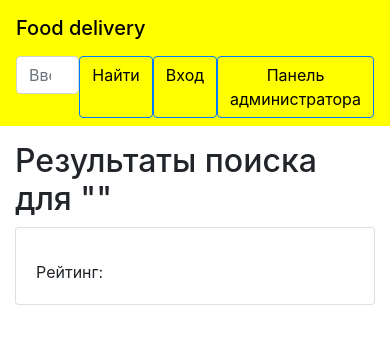
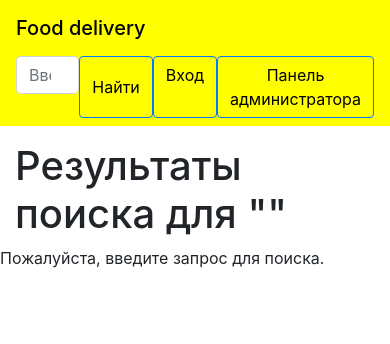
Before and after one commit to zhalalovv/https---github.com-zhalalovv-website, a Flask app: page /search in a window 390 px wide. Shown: the top 344 px of the page. Run offline with Flask 3, Linux system fonts and the light colour scheme; some libraries are stand-ins or nearby versions.

Commit message:
Полностью доделанный сайт

```diff
--- a/app.py
+++ b/app.py
@@ -23,7 +23,18 @@ def index():
 
 @app.route("/search")
 def search():
-    return render_template("search_res.html")
+    from models import db_session, Restaurant
+    query = request.args.get('query', '').strip()
+    if not query:
+        return render_template("search_res.html", query=query, results=None)
+
+    results = db_session.query(Restaurant).filter(
+        Restaurant.name.ilike(f'%{query}%')
+    ).all()
+
+    return render_template("search_res.html", query=query, results=results)
+
+
 
 @app.route('/admin_panel')
 def admin_panel():
@@ -98,6 +109,8 @@ def create_order(id):
     return redirect(url_for('index'))
 
 
+
+
 @app.route('/korzina')
 def korzina():
     return render_template("korzina.html")
--- a/templates/index.html
+++ b/templates/index.html
@@ -1,8 +1,8 @@
 {% extends "main.html" %} {% block title %}Главная{% endblock %} {% block
 content %}
 <div class="restaurants">
-  <h1>Рестораны</h1>
   <div class="container">
+    <h1>Рестораны</h1>
     <div class="row">
       {% for restaurant in rest %}
       <div class="col-md-4">
--- a/templates/main.html
+++ b/templates/main.html
@@ -22,24 +22,22 @@
       class="navbar bg-body-tertiary px-3 mb-3"
       style="background-color: yellow"
     >
-      <a href="/" class="navbar-brand h1" href="#">Food delivery</a>
+      <a href="/" class="navbar-brand h1">Food delivery</a>
       <div class="d-flex ml-auto">
-        <form class="d-flex">
+        <form class="d-flex" method="GET" action="/search">
           <input
             class="form-control me-2"
             type="search"
+            name="query"
             placeholder="Введите название ресторана или блюдо"
           />
-          <a
+          <button
             class="btn btn-primary"
-            data-bs-toggle="collapse"
-            href="#collapseExample"
-            role="button"
-            aria-expanded="false"
-            aria-controls="collapseExample"
+            type="submit"
             style="background-color: yellow; color: black"
-            >Найти</a
           >
+            Найти
+          </button>
         </form>
         {% if current_user.is_authenticated %}
         <p class="my-auto mx-3">Имя пользователя: {{ current_user.login }}</p>
--- a/templates/search_res.html
+++ b/templates/search_res.html
@@ -3,19 +3,40 @@
 {% block title %}Результаты поиска{% endblock %}
 
 {% block content %}
-
-<div class="container">
-  <h2>Результаты поиска для ""</h2>
+<div class="restaurants">
+  <div class="container">
+    <h1>Результаты поиска для "{{ query }}"</h1>
     <div class="row">
-        <div class="col-md-4">
-          <div class="card">
-            <div class="card-body">
-              <h4 class="card-title"></h4>
-              <p class="card-text">Рейтинг: </p>
+      {% if query == '' %}
+        <p>Пожалуйста, введите запрос для поиска.</p>
+      {% elif results %}
+        {% for restaurant in results %}
+          <div class="col-md-4">
+            <div class="card">
+              <img
+                src="{{ restaurant.photo }}"
+                class="card-img-top"
+                alt="Изображение ресторана"
+              />
+              <div class="card-body">
+                <a
+                  href="{{ url_for('restaurant_by_id', id=restaurant.id) }}"
+                  style="color: black"
+                >
+                  <h4 class="card-title">{{ restaurant.name }}</h4>
+                </a>
+                <p class="card-text">
+                  Часы работы: {{ restaurant.hours_of_operation }}
+                </p>
+                <p class="card-text">Рейтинг: {{ restaurant.rating }}</p>
+              </div>
             </div>
           </div>
-        </div>
+        {% endfor %}
+      {% else %}
+        <p>Нет результатов</p>
+      {% endif %}
     </div>
+  </div>
 </div>
-
 {% endblock %}
```
Also changed, not shown: data/base.db.
